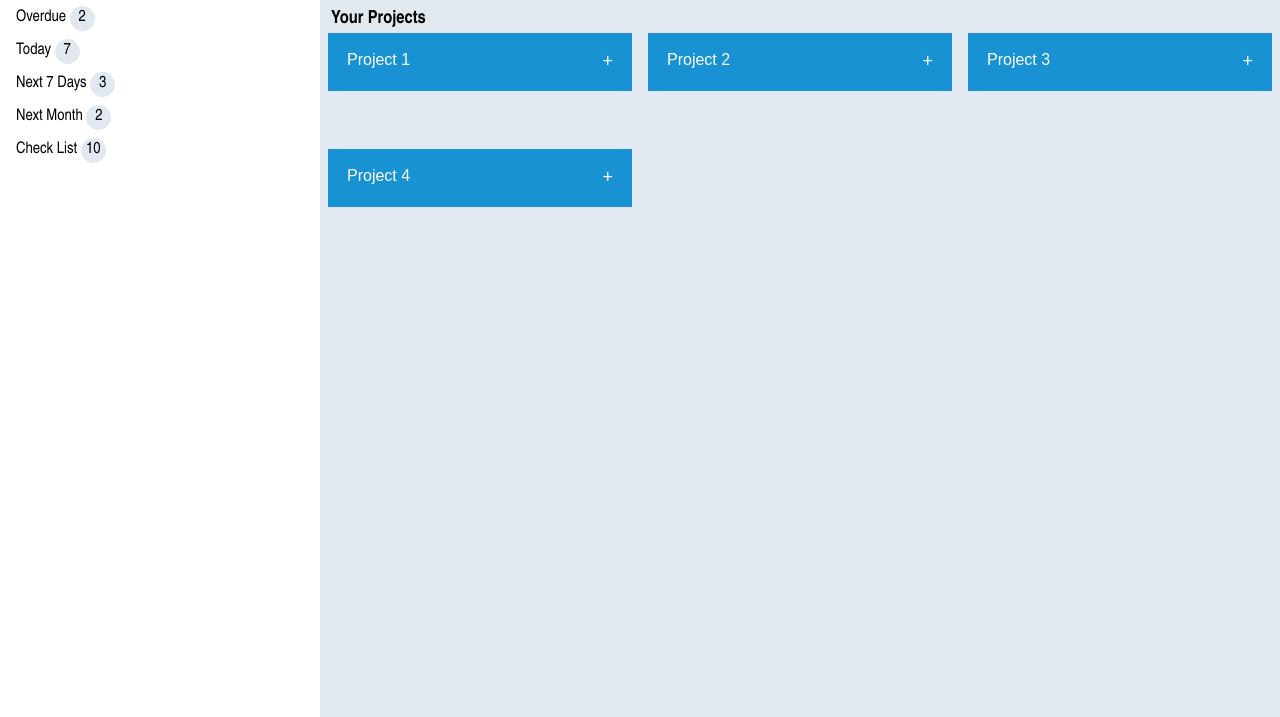
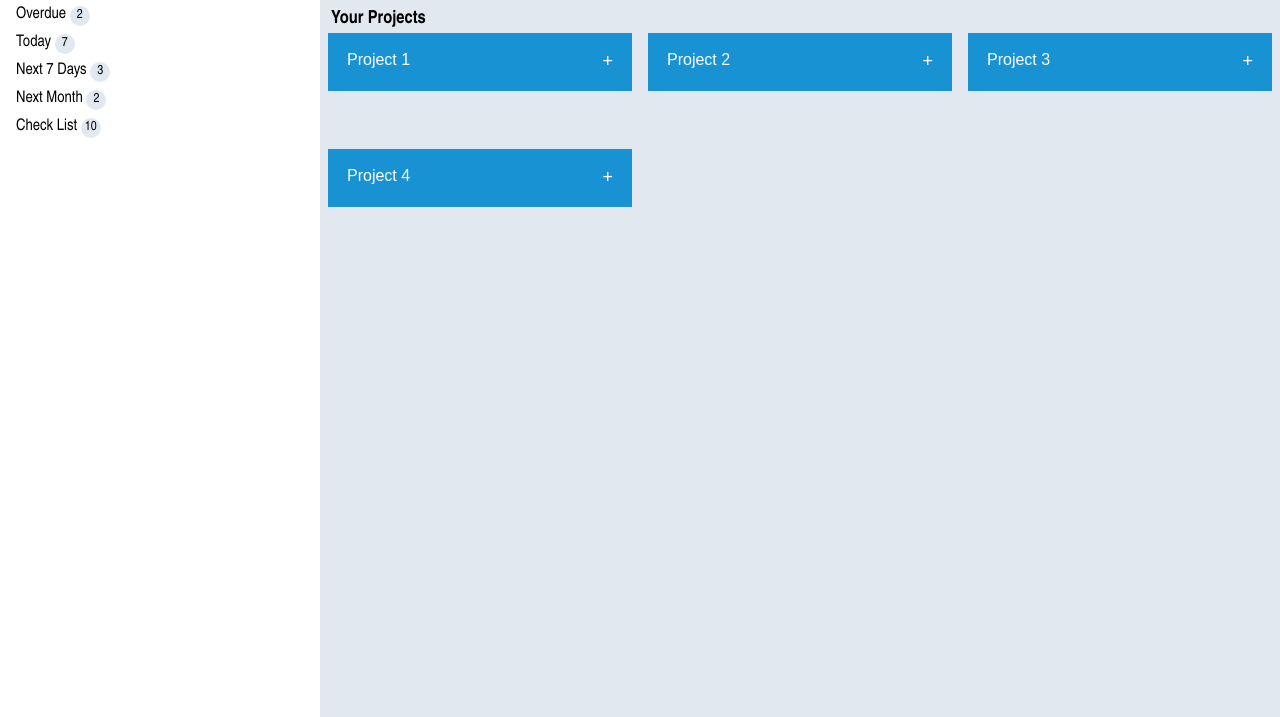
Before and after one commit to Ndosie/todo-list, a plain HTML site: page index.html in a window 1280 px wide. Shown: the part 83-800 px from the top of the page. Drawn offline with Linux system fonts and the light colour scheme.

Commit message:
Fix the size of notifications span

```diff
--- a/styles/styles.css
+++ b/styles/styles.css
@@ -91,8 +91,9 @@ a {
 }
 
 .notification {
-    height: 15px;
-    width: 15px;
+    height: 10px;
+    width: 10px;
+    font-size: small;
     background-color: #e1e8f0;
     border-radius: 50%;
     display: inline-flex;
```
